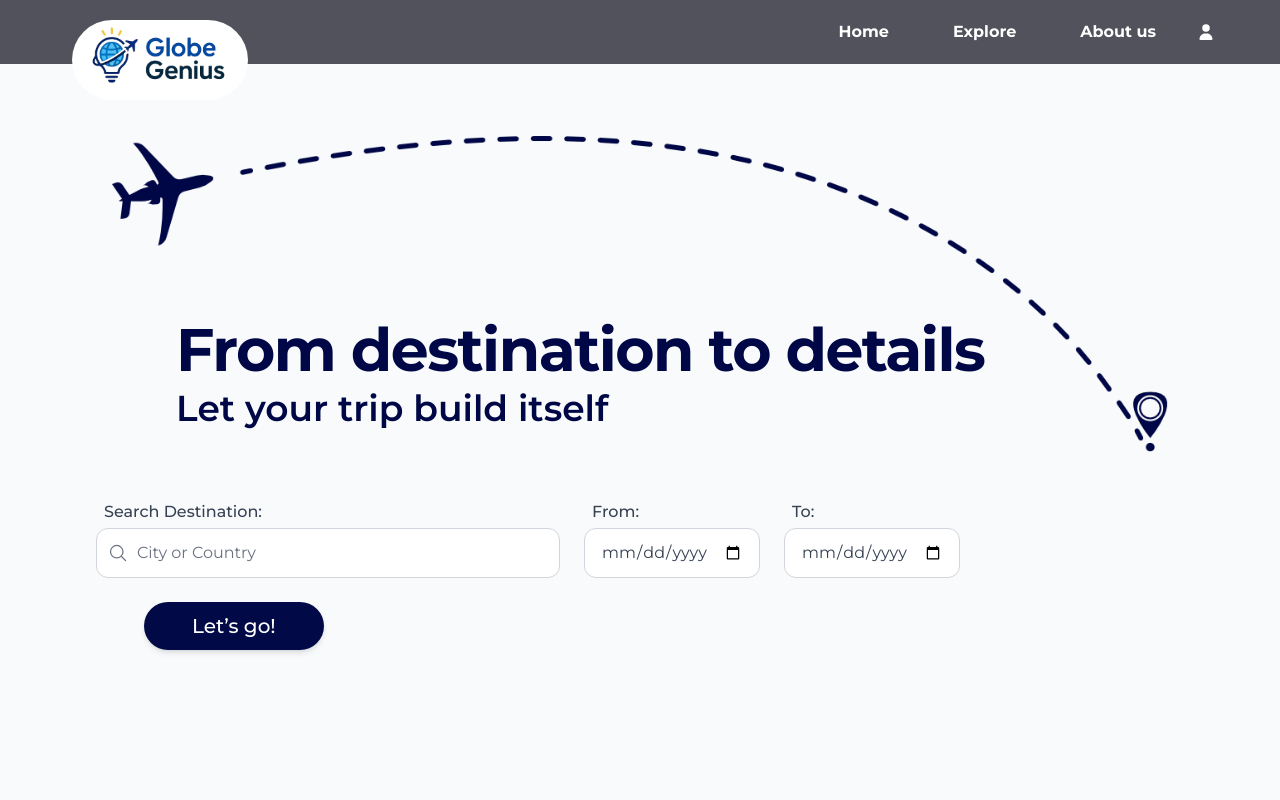
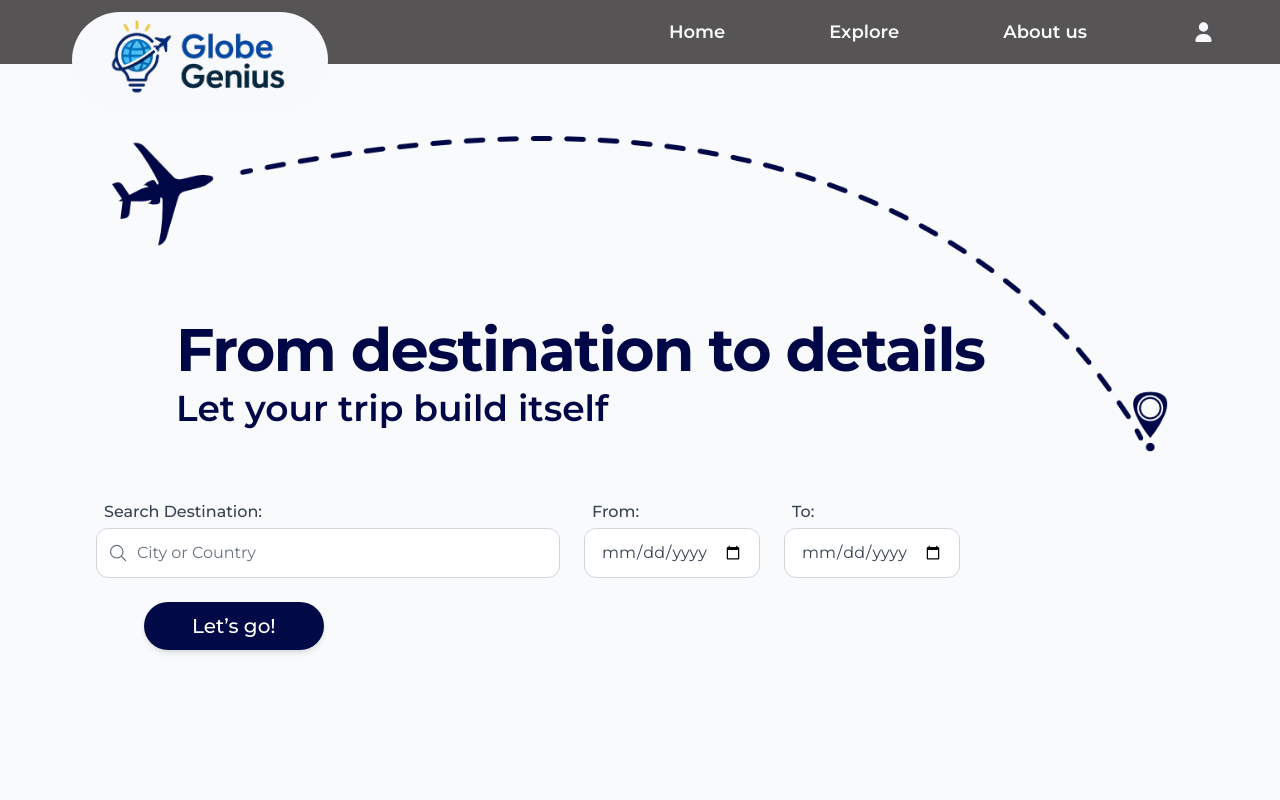
Before and after one commit to GlobeGeniusAI/GlobeGenius.AI, a Next.js app: page / in a window 1280 px wide. Shown: the top 800 px of the page. Built offline with nearby package versions, Linux system fonts and the light colour scheme; no server answers.

Commit message:
navbar logo resized / UI fixed

```diff
--- a/src/app/UI components/Logo.tsx
+++ /dev/null
@@ -1,15 +0,0 @@
-import Image from "next/image";
-
-export function Logo() {
-  return (
-    <div className="bg-white rounded-full overflow-hidden w-32 h-16 md:w-44 md:h-20">
-      <Image
-        src="/Logo.png"
-        width={250}
-        height={200}
-        alt="Globe Genius Logo"
-        className="object-cover w-full h-full"
-      />
-    </div>
-  );
-}
--- a/src/components/Footer.tsx
+++ b/src/components/Footer.tsx
@@ -1,5 +1,5 @@
 "use client";
-import { Logo } from "@/app/UI components/Logo";
+import { Logo } from "@/components/UI components/Logo";
 import { auth } from "@/firebase/config";
 import Link from "next/link";
 import { useAuthState } from "react-firebase-hooks/auth";
@@ -9,7 +9,7 @@ export function Footer() {
 
   return (
     <>
-      <footer className="bg-zinc-600 text-white font-montserrat w-full py-4 mt-auto">
+      <footer className="bg-[#565454] text-white font-montserrat w-full py-4 mt-auto">
         <div className="container mx-auto px-4">
           <div className="grid grid-cols-1 sm:grid-cols-2 md:grid-cols-12 gap-2">
             <div
--- a/src/components/Header.tsx
+++ b/src/components/Header.tsx
@@ -1,21 +1,28 @@
 "use client";
 import { FontAwesomeIcon } from "@fortawesome/react-fontawesome";
 import {
+  faHeart,
   faUser,
   faBars,
   faTimes,
-  faHeart,
 } from "@fortawesome/free-solid-svg-icons";
+import { faHeart as faHeartRegular } from "@fortawesome/free-regular-svg-icons";
 import Link from "next/link";
-import { Logo } from "@/app/UI components/Logo";
+import { Logo } from "@/components/UI components/Logo";
 import { useState } from "react";
 import { useAuthState } from "react-firebase-hooks/auth";
 import { auth } from "@/firebase/config";
+import { usePathname } from "next/navigation";
 
 export function Header() {
   const [isMenuOpen, setIsMenuOpen] = useState(false);
   const [isMobileMenuOpen, setIsMobileMenuOpen] = useState(false);
   const [user] = useAuthState(auth);
+
+  const pathname = usePathname();
+
+  const isFavoritesPage = pathname === "/favorites";
+  const heartIcon = isFavoritesPage ? faHeart : faHeartRegular;
 
   const handleSignOut = async () => {
     try {
@@ -28,27 +35,27 @@ export function Header() {
 
   return (
     <>
-      <nav className="sm:px-2 md:px-10 lg:px-14 flex w-full bg-zinc-600 h-16 items-center justify-between">
+      <nav className="sm:px-2 md:px-10 lg:px-14 flex w-full bg-[#565454] h-16 items-center justify-between">
         <Link href="/" className="cursor-pointer mt-14 md:mt-14 p-4">
           <Logo />
         </Link>
-        <div className="hidden md:flex items-center ml-14">
-          <div className="flex space-x-8 md:space-x-12 lg:space-x-16">
+        <div className="hidden md:flex items-center ">
+          <div className="flex space-x-8 md:space-x-12 lg:space-x-26 mr-16">
             <Link
               href="/"
-              className="font-montserrat text-white text-base hover:underline font-bold"
+              className="font-montserrat text-[#F7F9FC] text-lg hover:underline font-semibold"
             >
               Home
             </Link>
             <Link
               href="/explore"
-              className="font-montserrat text-white text-base hover:underline font-bold"
+              className="font-montserrat text-[#F7F9FC] text-lg hover:underline font-semibold"
             >
               Explore
             </Link>
             <Link
               href="/about-us"
-              className="font-montserrat text-white text-base hover:underline font-bold"
+              className="font-montserrat text-[#F7F9FC] text-lg hover:underline font-semibold"
             >
               About us
             </Link>
@@ -60,8 +67,9 @@ export function Header() {
               title="Favorites"
             >
               <FontAwesomeIcon
-                icon={faHeart}
-                className="text-red-400 h-6 w-6 ml-6 md:ml-8 lg:ml-12"
+                icon={heartIcon}
+                className="text-[#F7F9FC] ml-6 md:ml-8 lg:ml-12"
+                size="lg"
               />
             </Link>
           )}
@@ -71,7 +79,8 @@ export function Header() {
           >
             <FontAwesomeIcon
               icon={faUser}
-              className="text-white h-6 w-6 ml-2 md:ml-4 lg:ml-6"
+              className="text-[#F7F9FC] ml-2 md:ml-4 lg:ml-6 cursor-pointer"
+              size="lg"
             />
           </button>
         </div>
@@ -84,8 +93,8 @@ export function Header() {
               title="Favorites"
             >
               <FontAwesomeIcon
-                icon={faHeart}
-                className="text-red-400 h-6 w-6"
+                icon={heartIcon}
+                className="text-[#F7F9FC] h-8 w-8"
               />
             </Link>
           )}
@@ -95,7 +104,7 @@ export function Header() {
           >
             <FontAwesomeIcon
               icon={faUser}
-              className="cursor-pointer text-white h-6 w-6"
+              className="cursor-pointer text-[#F7F9FC] h-6 w-6"
             />
           </button>
           <button
@@ -104,7 +113,7 @@ export function Header() {
           >
             <FontAwesomeIcon
               icon={isMobileMenuOpen ? faTimes : faBars}
-              className="h-6 w-6 text-white"
+              className="h-6 w-6 text-[#F7F9FC]"
             />
           </button>
         </div>
@@ -119,25 +128,25 @@ export function Header() {
 
       {/* Mobile Navigation Dropdown */}
       {isMobileMenuOpen && (
-        <div className="fixed top-20 right-2 sm:right-2 bg-zinc-600 rounded-lg shadow-lg p-4 z-50 w-32 md:hidden">
+        <div className="fixed top-20 right-2 sm:right-2 bg-[#565454] rounded-lg shadow-lg p-4 z-50 w-32 md:hidden">
           <div className="flex flex-col space-y-2">
             <Link
               href="/"
-              className="font-montserrat text-sm text-white font-bold hover:bg-zinc-500 p-3 rounded transition-colors"
+              className="font-montserrat text-sm text-[#F7F9FC] font-bold hover:bg-zinc-500 p-3 rounded transition-colors"
               onClick={() => setIsMobileMenuOpen(false)}
             >
               Home
             </Link>
             <Link
               href="/explore"
-              className="font-montserrat text-sm text-white font-bold hover:bg-zinc-500 p-3 rounded transition-colors"
+              className="font-montserrat text-sm text-[#F7F9FC] font-bold hover:bg-zinc-500 p-3 rounded transition-colors"
               onClick={() => setIsMobileMenuOpen(false)}
             >
               Explore
             </Link>
             <Link
               href="/about-us"
-              className="font-montserrat text-sm text-white font-bold hover:bg-zinc-500 p-3 rounded transition-colors"
+              className="font-montserrat text-sm text-[#F7F9FC] font-bold hover:bg-zinc-500 p-3 rounded transition-colors"
               onClick={() => setIsMobileMenuOpen(false)}
             >
               About us
@@ -154,7 +163,7 @@ export function Header() {
       )}
 
       {isMenuOpen && (
-        <div className="fixed top-20 right-4 bg-zinc-600 rounded-lg shadow-lg p-4 z-50 w-32">
+        <div className="fixed top-18 right-4 bg-[#565454] rounded-lg shadow-lg p-4 z-50 w-32">
           <div className="flex flex-col space-y-2">
             {user ? (
               <div className="flex flex-col">
@@ -172,14 +181,14 @@ export function Header() {
               <>
                 <Link
                   href="/sign-in"
-                  className="text-left text-white p-2 hover:bg-zinc-500 rounded font-medium block transition-colors"
+                  className="text-left text-[#F7F9FC] p-2 hover:bg-zinc-500 rounded font-medium block transition-colors"
                   onClick={() => setIsMenuOpen(false)}
                 >
                   <span className="font-montserrat text-sm">Sign In</span>
                 </Link>
                 <Link
                   href="/sign-up"
-                  className="text-left text-white p-2 hover:bg-zinc-500 rounded font-medium block transition-colors"
+                  className="text-left text-[#F7F9FC] p-2 hover:bg-zinc-500 rounded font-medium block transition-colors"
                   onClick={() => setIsMenuOpen(false)}
                 >
                   <span className="font-montserrat text-sm">Sign Up</span>
--- /dev/null
+++ b/src/components/UI components/Logo.tsx
@@ -0,0 +1,15 @@
+import Image from "next/image";
+
+export function Logo() {
+  return (
+    <div className="bg-[#F7F9FC] rounded-full overflow-hidden w-32 h-16 md:w-64 md:h-24">
+      <Image
+        src="/Logo.png"
+        width={650}
+        height={600}
+        alt="Globe Genius Logo"
+        className="object-cover mx-auto w-[90%] h-[90%] m-2"
+      />
+    </div>
+  );
+}
```
